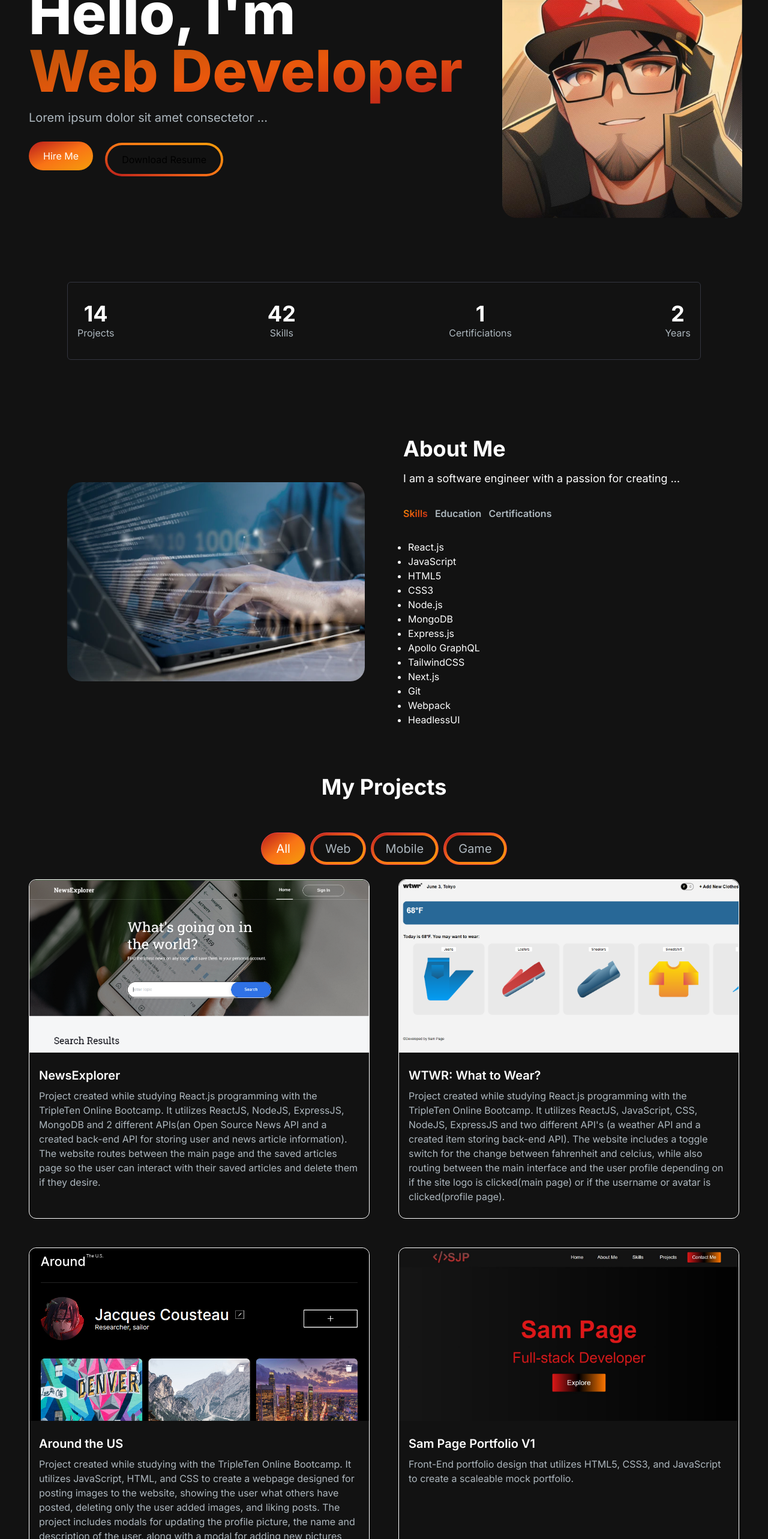
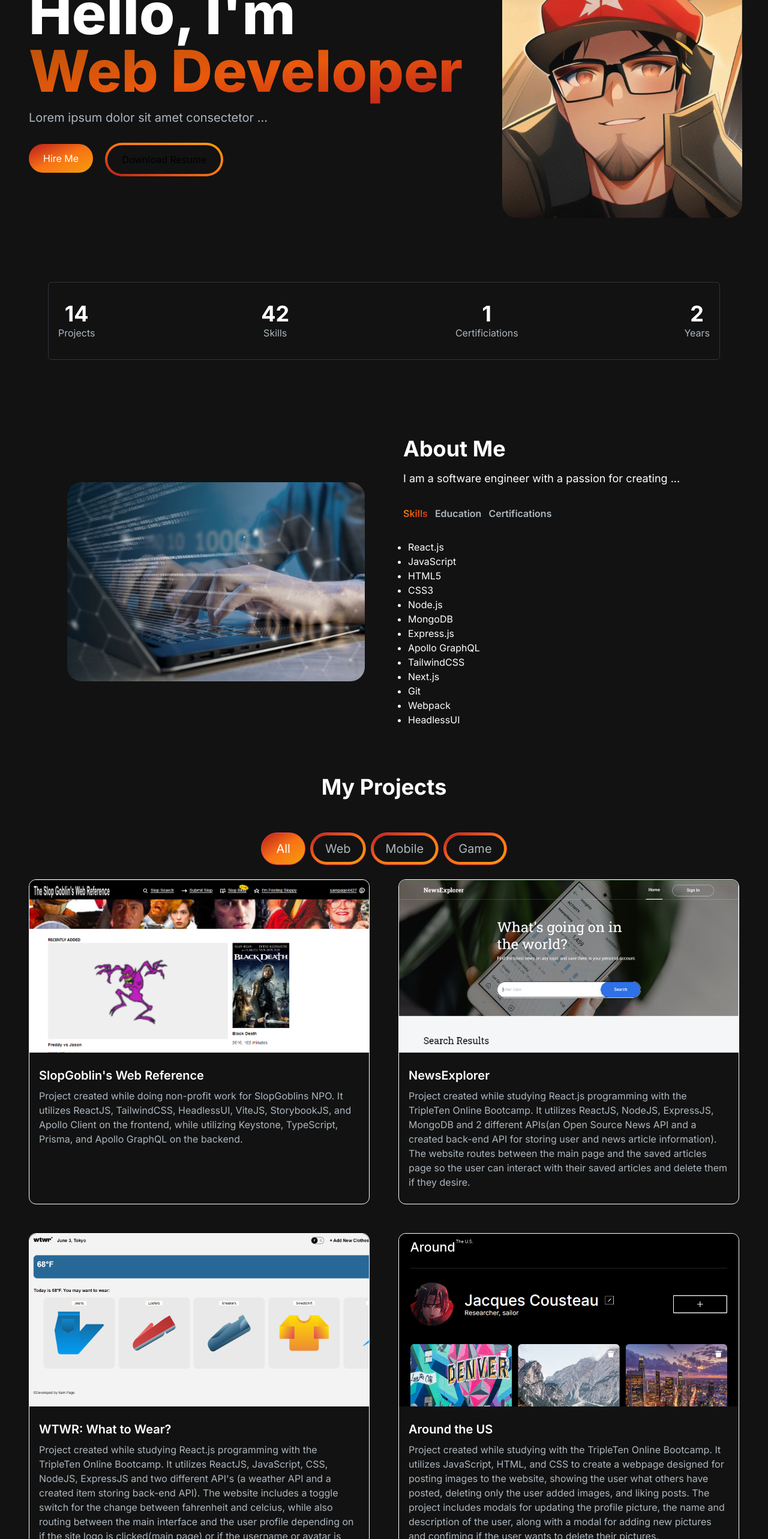
Before and after one commit to SamPage4427/SamPageNextPortfolio, a Next.js app: page / in a window 1280 px wide. Shown: the part 234-2800 px from the top of the page at 60% size. Built offline with nearby package versions, Linux system fonts and the light colour scheme.

Commit message:
feat: added resume download

```diff
--- a/package.json
+++ b/package.json
@@ -14,6 +14,7 @@
     "@heroicons/react": "^2.1.1",
     "@mui/icons-material": "^5.15.3",
     "@mui/material": "^5.15.3",
+    "file-saver": "^2.0.5",
     "next": "^14.0.5-canary.22",
     "react": "^18",
     "react-dom": "^18",
--- a/src/app/components/achievements/AchievementsSection.jsx
+++ b/src/app/components/achievements/AchievementsSection.jsx
@@ -1,7 +1,7 @@
 import { achievementsList } from "../../utils/constants";
 function AchievementSection() {
   return (
-    <div className="py-8 px-8 xl:gap-16 sm:py-16 xl:px-16">
+    <div className="py-8 px-8 xl:gap-16 sm:py-16">
       <div className="border-[#33353F] border rounded-md py-8 px-17 flex flex-wrap md:flex-row items-center justify-between">
         {achievementsList.map((achievement, index) => {
           return (
--- a/src/app/components/button/Button.jsx
+++ b/src/app/components/button/Button.jsx
@@ -1,3 +1,7 @@
-export const Button = ({ children, className }) => {
-  return <button className={`rounded-full ${className} `}>{children}</button>;
+export const Button = ({ children, className, onClick }) => {
+  return (
+    <button className={`rounded-full ${className} `} onClick={onClick}>
+      {children}
+    </button>
+  );
 };
--- a/src/app/components/main/Main.jsx
+++ b/src/app/components/main/Main.jsx
@@ -2,8 +2,16 @@
 import Image from "next/image";
 import { Button } from "../button/Button";
 import { TypeAnimation } from "react-type-animation";
+import { saveAs } from "file-saver";
+import Link from "next/link";
 
 const MainPage = () => {
+  const saveFile = () => {
+    saveAs(
+      "https://drive.google.com/uc?export=download&id=1UzgxFKKNDVnT4P6KjczasNsU7Yn0n955",
+      "SamuelPageResume-Software.pdf"
+    );
+  };
   return (
     <section className="lg:py-16">
       <div className="grid grid-cols-1 sm:grid-cols-12">
@@ -34,10 +42,18 @@ const MainPage = () => {
             Lorem ipsum dolor sit amet consectetor ...
           </p>
           <div className="mb-4 lg:flex lg:items-center">
-            <Button className="px-6 py-3 mr-5 w-full sm:w-fit bg-gradient-to-br from-red-700 via-orange-500 to-amber-500 text-white hover:text-slate-300">
-              Hire Me
-            </Button>
-            <Button className="px-1 py-1 mt-3 bg-gradient-to-tr from-red-700 via-orange-500 to-amber-500 w-full sm:w-fit hover:bg-[#262626]">
+            <Link
+              href={"https://www.linkedin.com/in/samuel-page-b07722137/"}
+              target="_blank"
+            >
+              <Button className="px-6 py-3 mt-2 mr-5 w-full sm:w-fit bg-gradient-to-br from-red-700 via-orange-500 to-amber-500 text-white hover:text-slate-300">
+                Hire Me
+              </Button>
+            </Link>
+            <Button
+              className="px-1 py-1 mt-3 bg-gradient-to-tr from-red-700 via-orange-500 to-amber-500 w-full sm:w-fit hover:bg-[#262626]"
+              onClick={saveFile}
+            >
               <span className="block bg-[#121212] hover:bg-slate-700 rounded-full px-6 py-3">
                 Download Resume
               </span>
--- a/src/app/utils/constants.js
+++ b/src/app/utils/constants.js
@@ -70,15 +70,16 @@ export const tabData = [
 ];
 
 export const projectsData = [
-  // {
-  //   id: 1,
-  //   title: "SlopGoblin's Web Reference",
-  //   description: "",
-  //   image: "",
-  //   tag: ["All", "Web"],
-  //   git: "",
-  //   preview: "",
-  // },
+  {
+    id: 1,
+    title: "SlopGoblin's Web Reference",
+    description:
+      "Project created while doing non-profit work for SlopGoblins NPO. It utilizes ReactJS, TailwindCSS, HeadlessUI, ViteJS, StorybookJS, and Apollo Client on the frontend, while utilizing Keystone, TypeScript, Prisma, and Apollo GraphQL on the backend.",
+    image: "/images/projects/slopgoblin.png",
+    tag: ["All", "Web"],
+    git: "",
+    preview: "",
+  },
   {
     id: 2,
     title: "NewsExplorer",
@@ -111,16 +112,6 @@ export const projectsData = [
   },
   {
     id: 5,
-    title: "Sam Page Portfolio V1",
-    description:
-      "Front-End portfolio design that utilizes HTML5, CSS3, and JavaScript to create a scaleable mock portfolio.",
-    image: "/images/projects/SPWv1.jpg",
-    tag: ["All", "Web"],
-    git: "https://github.com/SamPage4427/Sam-Page-Website",
-    preview: "https://samjpage.netlify.app",
-  },
-  {
-    id: 6,
     title: "React Pizza Website",
     description:
       "A Front-End React website that utilizes NodeJS, ReactJS and CSS for a Pizzaria. The website includes a home, menu, about, and contact page.",
@@ -130,7 +121,7 @@ export const projectsData = [
     preview: "https://samspizza.netlify.app",
   },
   {
-    id: 7,
+    id: 6,
     title: "2D Java Treasure Adventure",
     description:
       "A 2D Treasure Adventure game created with Java and Pixel Art.",
```
Also changed, not shown: public/images/projects/slopgoblin.png (added), 1 other file (tests, documents, lock files or other folders).
